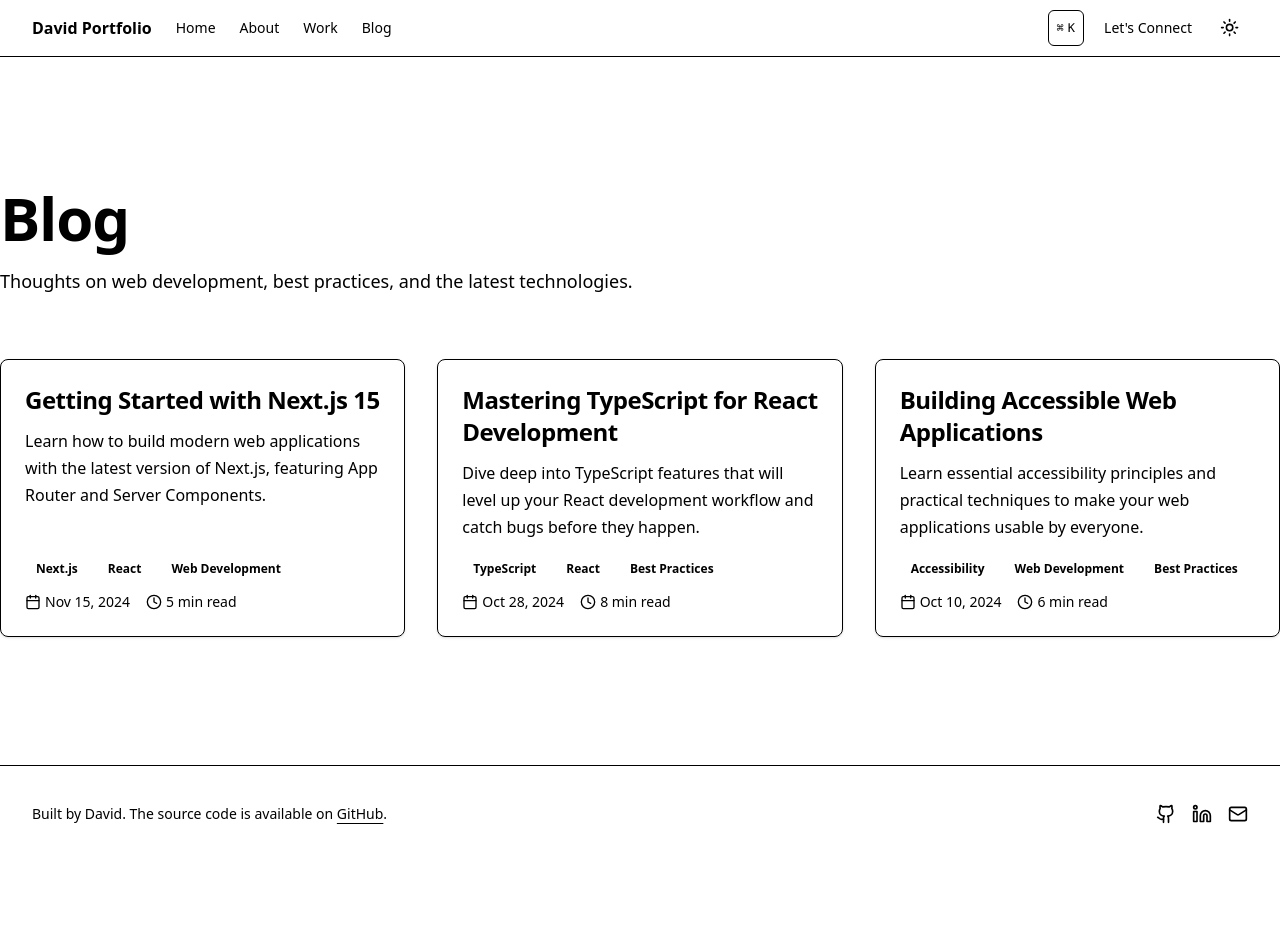
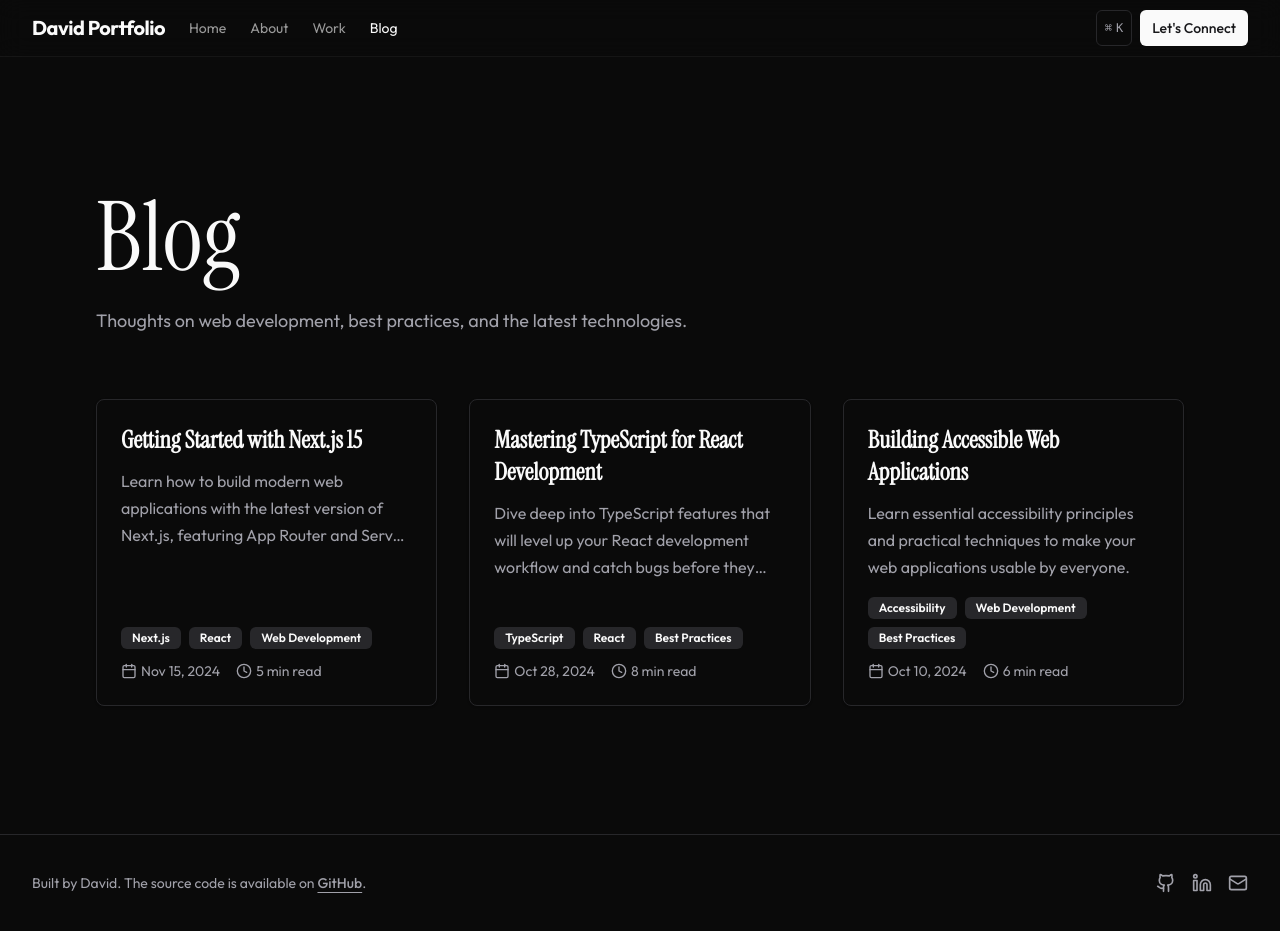
Before and after one commit to david12d/David-s-Page, a Next.js app: page /blog in a window 1280 px wide. Before the commit the page ends 862 px from the top, so only its background shows below. Built offline with nearby package versions, Linux system fonts and the light colour scheme.

Commit message:
Remove theme toggle and enforce dark mode

```diff
--- a/src/app/about/page.tsx
+++ b/src/app/about/page.tsx
@@ -43,7 +43,7 @@ const item = {
 
 export default function AboutPage() {
     return (
-        <div className="container max-w-screen-2xl py-12 md:py-24 lg:py-32">
+        <div className="container mx-auto max-w-screen-2xl py-12 px-6 md:px-12 lg:px-24 md:py-24 lg:py-32">
             {/* Hero Section */}
             <motion.section
                 initial={{ opacity: 0, y: 20 }}
@@ -121,8 +121,8 @@ export default function AboutPage() {
                 <motion.div
                     initial={{ opacity: 0, y: 20 }}
                     whileInView={{ opacity: 1, y: 0 }}
-                    transition={{ duration: 0.5, delay: 0.2 }}
-                    viewport={{ once: true }}
+                    transition={{ duration: 0.5 }}
+                    viewport={{ once: true, amount: 0.1 }}
                     className="space-y-8 max-w-3xl"
                 >
                     <div className="border-l-2 border-primary/30 pl-6 pb-8 relative">
--- a/src/app/blog/[slug]/page.tsx
+++ b/src/app/blog/[slug]/page.tsx
@@ -41,7 +41,7 @@ export default async function BlogPostPage({ params }: PageProps) {
     }
 
     return (
-        <article className="container max-w-4xl py-12 md:py-24">
+        <article className="container mx-auto max-w-4xl py-12 px-6 md:px-12 lg:px-24 md:py-24">
             <Link href="/blog" className="inline-block mb-8">
                 <Button variant="ghost" size="sm">
                     <ArrowLeft className="mr-2 h-4 w-4" />
--- a/src/app/blog/page.tsx
+++ b/src/app/blog/page.tsx
@@ -23,7 +23,7 @@ const item = {
 
 export default function BlogPage() {
     return (
-        <div className="container max-w-screen-2xl py-12 md:py-24 lg:py-32">
+        <div className="container mx-auto max-w-screen-2xl py-12 px-6 md:px-12 lg:px-24 md:py-24 lg:py-32">
             <motion.div
                 initial={{ opacity: 0, y: 20 }}
                 animate={{ opacity: 1, y: 0 }}
--- a/src/app/globals.css
+++ b/src/app/globals.css
@@ -49,44 +49,50 @@
       height: 0;
     }
   }
+
+  --font-sans: var(--font-outfit),
+  ui-sans-serif,
+  system-ui,
+  sans-serif;
+  --font-serif: var(--font-instrument-serif),
+  ui-serif,
+  Georgia,
+  Cambria,
+  "Times New Roman",
+  Times,
+  serif;
+
+  --font-display: var(--font-instrument-serif),
+  ui-serif,
+  Georgia,
+  Cambria,
+  "Times New Roman",
+  Times,
+  serif;
+  --font-body: var(--font-outfit),
+  ui-sans-serif,
+  system-ui,
+  sans-serif;
 }
 
 @layer base {
   :root {
-    --background: 0 0% 100%;
-    --foreground: 240 10% 3.9%;
-    --primary: 240 5.9% 10%;
-    --primary-foreground: 0 0% 98%;
-    --secondary: 240 4.8% 95.9%;
-    --secondary-foreground: 240 5.9% 10%;
-    --muted: 240 4.8% 95.9%;
-    --muted-foreground: 240 3.8% 46.1%;
-    --accent: 240 4.8% 95.9%;
-    --accent-foreground: 240 5.9% 10%;
-    --destructive: 0 84.2% 60.2%;
-    --destructive-foreground: 0 0% 98%;
-    --border: 240 5.9% 90%;
-    --input: 240 5.9% 90%;
-    --ring: 240 5.9% 10%;
+    --background: #0a0a0a;
+    --foreground: #fafafa;
+    --primary: #fafafa;
+    --primary-foreground: #18181b;
+    --secondary: #27272a;
+    --secondary-foreground: #fafafa;
+    --muted: #27272a;
+    --muted-foreground: #a1a1aa;
+    --accent: #27272a;
+    --accent-foreground: #fafafa;
+    --destructive: #7f1d1d;
+    --destructive-foreground: #fafafa;
+    --border: #27272a;
+    --input: #27272a;
+    --ring: #d4d4d8;
     --radius: 0.5rem;
-  }
-
-  .dark {
-    --background: 240 10% 3.9%;
-    --foreground: 0 0% 98%;
-    --primary: 0 0% 98%;
-    --primary-foreground: 240 5.9% 10%;
-    --secondary: 240 3.7% 15.9%;
-    --secondary-foreground: 0 0% 98%;
-    --muted: 240 3.7% 15.9%;
-    --muted-foreground: 240 5% 64.9%;
-    --accent: 240 3.7% 15.9%;
-    --accent-foreground: 0 0% 98%;
-    --destructive: 0 62.8% 30.6%;
-    --destructive-foreground: 0 0% 98%;
-    --border: 240 3.7% 15.9%;
-    --input: 240 3.7% 15.9%;
-    --ring: 240 4.9% 83.9%;
   }
 }
 
@@ -101,6 +107,7 @@
 
   body {
     @apply bg-background text-foreground antialiased;
+    font-family: var(--font-outfit), ui-sans-serif, system-ui, sans-serif;
     font-feature-settings: "rlig" 1, "calt" 1;
   }
 
@@ -110,25 +117,31 @@
   h4,
   h5,
   h6 {
-    @apply font-bold;
-    letter-spacing: -0.02em;
+    font-family: var(--font-instrument-serif), ui-serif, Georgia, serif;
+    @apply font-normal;
+    /* Instrument Serif is naturally bold/distinctive */
+    letter-spacing: normal;
+  }
+
+  .font-display {
+    font-family: var(--font-instrument-serif), ui-serif, Georgia, serif;
   }
 
   h1 {
-    @apply text-4xl sm:text-5xl md:text-6xl;
+    @apply text-5xl sm:text-6xl md:text-7xl lg:text-8xl;
     line-height: 1.1;
-    font-weight: 700;
   }
 
   h2 {
-    @apply text-3xl sm:text-4xl md:text-5xl;
+    @apply text-4xl sm:text-5xl md:text-6xl;
     line-height: 1.2;
-    font-weight: 700;
   }
 
   h3 {
     @apply text-2xl sm:text-3xl;
     line-height: 1.3;
+    font-family: var(--font-outfit), sans-serif;
+    /* Keep h3 as sans-serif for UI elements */
     font-weight: 600;
   }
 
--- a/src/app/layout.tsx
+++ b/src/app/layout.tsx
@@ -1,9 +1,9 @@
 import type { Metadata } from "next";
-import { Geist, Geist_Mono } from "next/font/google";
+import { Geist, Geist_Mono, Instrument_Serif, Outfit } from "next/font/google";
 import "./globals.css";
 import { Navbar } from "@/components/layout/Navbar";
 import { Footer } from "@/components/layout/Footer";
-import { ThemeProvider } from "@/components/theme-provider";
+
 
 const geistSans = Geist({
   variable: "--font-geist-sans",
@@ -12,6 +12,17 @@ const geistSans = Geist({
 
 const geistMono = Geist_Mono({
   variable: "--font-geist-mono",
+  subsets: ["latin"],
+});
+
+const instrumentSerif = Instrument_Serif({
+  weight: "400",
+  variable: "--font-instrument-serif",
+  subsets: ["latin"],
+});
+
+const outfit = Outfit({
+  variable: "--font-outfit",
   subsets: ["latin"],
 });
 
@@ -28,14 +39,12 @@ export default function RootLayout({
   return (
     <html lang="en">
       <body
-        className={`${geistSans.variable} ${geistMono.variable} antialiased min-h-screen flex flex-col bg-background text-foreground`}
+        className={`${geistSans.variable} ${geistMono.variable} ${instrumentSerif.variable} ${outfit.variable} antialiased min-h-screen flex flex-col bg-background text-foreground`}
         suppressHydrationWarning
       >
-        <ThemeProvider defaultTheme="dark">
-          <Navbar />
-          <main className="flex-1">{children}</main>
-          <Footer />
-        </ThemeProvider>
+        <Navbar />
+        <main className="flex-1">{children}</main>
+        <Footer />
       </body>
     </html>
   );
--- a/src/app/projects/page.tsx
+++ b/src/app/projects/page.tsx
@@ -43,7 +43,7 @@ const projects = [
 
 export default function ProjectsPage() {
     return (
-        <div className="container py-12 md:py-24 lg:py-32 max-w-screen-2xl">
+        <div className="container mx-auto py-12 px-6 md:px-12 lg:px-24 md:py-24 lg:py-32 max-w-screen-2xl">
             <div className="flex flex-col items-start gap-4 md:flex-row md:justify-between md:gap-8">
                 <div className="flex-1 space-y-4">
                     <h1 className="inline-block font-bold text-4xl tracking-tight lg:text-5xl">
--- a/src/components/layout/Navbar.tsx
+++ b/src/components/layout/Navbar.tsx
@@ -8,7 +8,7 @@ import { Button } from "@/components/ui/button"
 import { CommandPalette } from "@/components/ui/command-palette"
 import { ContactDrawer } from "@/components/ui/contact-drawer"
 import { MoreHorizontal, Menu } from "lucide-react"
-import { ThemeToggle } from "@/components/ui/theme-toggle"
+
 
 const navItems = [
     { name: "Home", path: "/" },
@@ -24,12 +24,12 @@ export function Navbar() {
 
     return (
         <>
-            <header className="sticky top-0 z-50 w-full border-b border-border/40 bg-background/95 backdrop-blur supports-[backdrop-filter]:bg-background/60">
+            <header className="sticky top-0 z-50 w-full border-b border-white/5 bg-background/0 backdrop-blur-md supports-[backdrop-filter]:bg-background/0">
                 <div className="container flex h-14 max-w-screen-2xl items-center justify-between px-4 md:px-8">
                     {/* Desktop Navigation */}
                     <div className="mr-4 hidden md:flex">
                         <Link href="/" className="mr-6 flex items-center space-x-2">
-                            <span className="hidden font-bold sm:inline-block">
+                            <span className="hidden font-bold sm:inline-block font-display text-xl tracking-tight">
                                 David Portfolio
                             </span>
                         </Link>
@@ -39,7 +39,7 @@ export function Navbar() {
                                     key={item.path}
                                     href={item.path}
                                     className={cn(
-                                        "transition-colors hover:text-foreground/80",
+                                        "transition-colors hover:text-foreground/80 font-sans",
                                         pathname === item.path ? "text-foreground" : "text-foreground/60"
                                     )}
                                 >
@@ -74,7 +74,6 @@ export function Navbar() {
                             >
                                 Let&apos;s Connect
                             </Button>
-                            <ThemeToggle />
                         </div>
 
                         {/* Mobile Menu Button */}
@@ -87,9 +86,7 @@ export function Navbar() {
                             <Menu className="h-5 w-5" />
                             <span className="sr-only">Toggle menu</span>
                         </Button>
-                        <div className="md:hidden">
-                            <ThemeToggle />
-                        </div>
+
                     </div>
                 </div>
             </header>
--- a/src/components/sections/FeaturedProjects.tsx
+++ b/src/components/sections/FeaturedProjects.tsx
@@ -40,7 +40,7 @@ const projects = [
 
 export function FeaturedProjects() {
     return (
-        <section id="projects" className="container space-y-8 py-12 md:py-24 lg:py-32 max-w-screen-2xl">
+        <section id="projects" className="container mx-auto space-y-8 py-12 px-6 md:px-12 lg:px-24 md:py-24 lg:py-32 max-w-screen-2xl">
             <div className="mx-auto flex max-w-[58rem] flex-col items-center justify-center gap-4 text-center">
                 <h2 className="text-3xl font-bold leading-[1.1] sm:text-3xl md:text-5xl">
                     Featured Projects
--- a/src/components/sections/Hero.tsx
+++ b/src/components/sections/Hero.tsx
@@ -6,7 +6,7 @@ import { Button } from "@/components/ui/button"
 
 export function Hero() {
     return (
-        <section className="container flex min-h-[calc(100vh-3.5rem)] max-w-screen-2xl flex-col items-center justify-center space-y-8 py-24 text-center md:py-32">
+        <section className="container mx-auto flex min-h-[calc(100vh-3.5rem)] max-w-screen-2xl flex-col items-center justify-center space-y-8 py-24 px-6 md:px-12 lg:px-24 text-center md:py-32">
             <div className="space-y-4">
                 <motion.h1
                     initial={{ opacity: 0, y: 20 }}
--- a/src/components/sections/TechStack.tsx
+++ b/src/components/sections/TechStack.tsx
@@ -27,7 +27,7 @@ const technologies = [
 
 export function TechStack() {
     return (
-        <section className="container space-y-8 py-12 md:py-24 lg:py-32 max-w-screen-2xl">
+        <section className="container mx-auto space-y-8 py-12 px-6 md:px-12 lg:px-24 md:py-24 lg:py-32 max-w-screen-2xl">
             <div className="mx-auto flex max-w-[58rem] flex-col items-center justify-center gap-4 text-center">
                 <h2 className="text-3xl font-bold leading-[1.1] sm:text-3xl md:text-5xl">
                     Tech Stack
--- a/src/components/theme-provider.tsx
+++ /dev/null
@@ -1,75 +0,0 @@
-"use client"
-
-import * as React from "react"
-
-type Theme = "dark" | "light"
-
-type ThemeProviderProps = {
-    children: React.ReactNode
-    defaultTheme?: Theme
-}
-
-type ThemeProviderState = {
-    theme: Theme
-    setTheme: (theme: Theme) => void
-    toggleTheme: () => void
-}
-
-const initialState: ThemeProviderState = {
-    theme: "dark",
-    setTheme: () => null,
-    toggleTheme: () => null,
-}
-
-const ThemeProviderContext = React.createContext<ThemeProviderState>(initialState)
-
-export function ThemeProvider({
-    children,
-    defaultTheme = "dark",
-    ...props
-}: ThemeProviderProps) {
-    // Initialize theme synchronously from localStorage to prevent hydration mismatch
-    const [theme, setTheme] = React.useState<Theme>(() => {
-        if (typeof window !== "undefined") {
-            const storedTheme = localStorage.getItem("theme") as Theme | null
-            return storedTheme || defaultTheme
-        }
-        return defaultTheme
-    })
-
-    // Apply theme to document and save to localStorage
-    React.useEffect(() => {
-        const root = window.document.documentElement
-        root.classList.remove("light", "dark")
-        root.classList.add(theme)
-        localStorage.setItem("theme", theme)
-    }, [theme])
-
-    const toggleTheme = React.useCallback(() => {
-        setTheme((prevTheme) => (prevTheme === "dark" ? "light" : "dark"))
-    }, [])
-
-    const value = React.useMemo(
-        () => ({
-            theme,
-            setTheme,
-            toggleTheme,
-        }),
-        [theme, toggleTheme]
-    )
-
-    return (
-        <ThemeProviderContext.Provider {...props} value={value}>
-            {children}
-        </ThemeProviderContext.Provider>
-    )
-}
-
-export const useTheme = () => {
-    const context = React.useContext(ThemeProviderContext)
-
-    if (context === undefined)
-        throw new Error("useTheme must be used within a ThemeProvider")
-
-    return context
-}
--- a/src/components/ui/theme-toggle.tsx
+++ /dev/null
@@ -1,21 +0,0 @@
-"use client"
-
-import * as React from "react"
-import { Moon, Sun } from "lucide-react"
-import { useTheme } from "@/components/theme-provider"
-
-export function ThemeToggle() {
-    const { theme, toggleTheme } = useTheme()
-
-    return (
-        <button
-            onClick={toggleTheme}
-            className="relative inline-flex h-9 w-9 items-center justify-center rounded-md text-sm font-medium ring-offset-background transition-colors hover:bg-accent hover:text-accent-foreground focus-visible:outline-none focus-visible:ring-2 focus-visible:ring-ring focus-visible:ring-offset-2 disabled:pointer-events-none disabled:opacity-50"
-            aria-label={`Switch to ${theme === "dark" ? "light" : "dark"} mode`}
-        >
-            <Sun className="h-[1.2rem] w-[1.2rem] rotate-0 scale-100 transition-all dark:-rotate-90 dark:scale-0" />
-            <Moon className="absolute h-[1.2rem] w-[1.2rem] rotate-90 scale-0 transition-all dark:rotate-0 dark:scale-100" />
-            <span className="sr-only">Toggle theme</span>
-        </button>
-    )
-}
```
